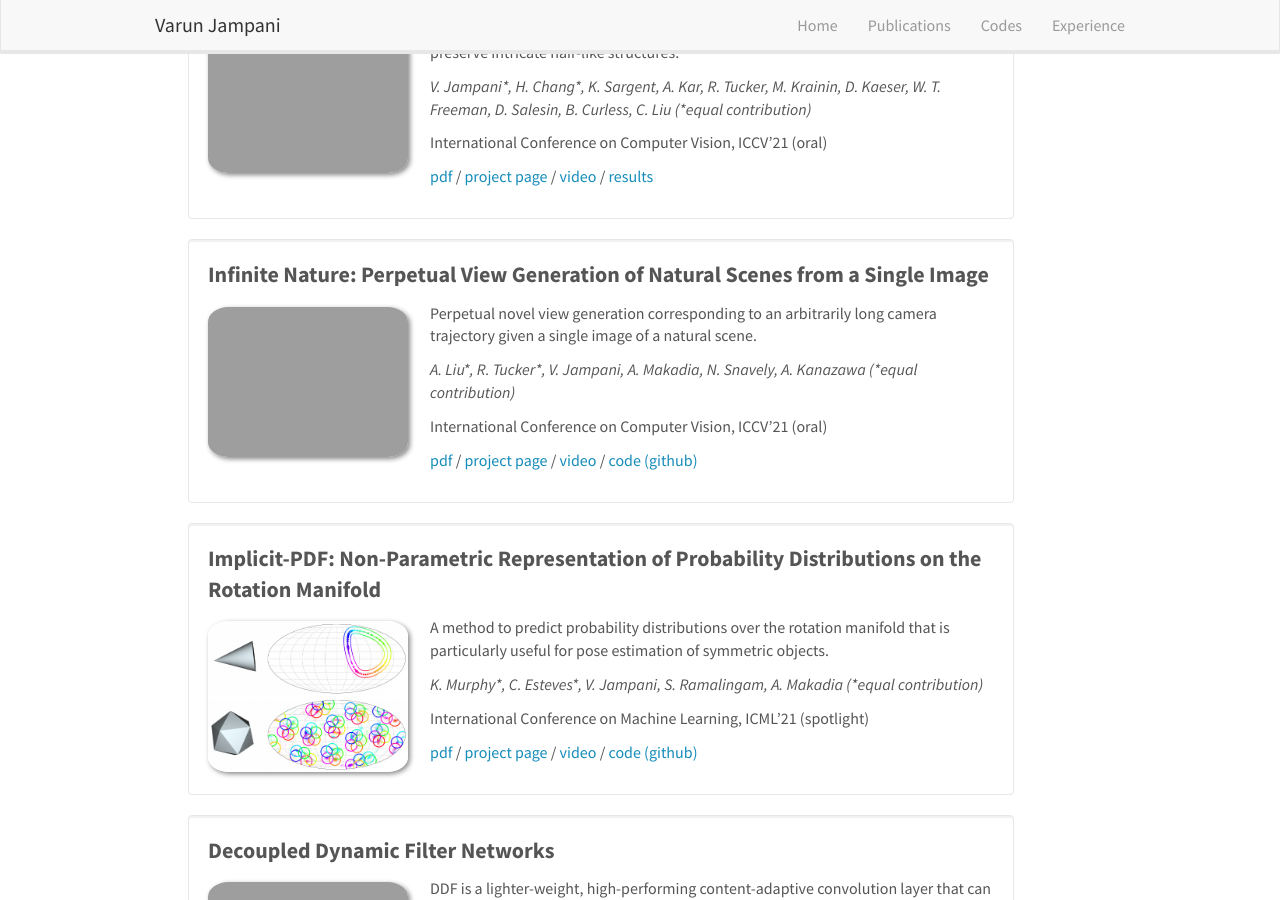
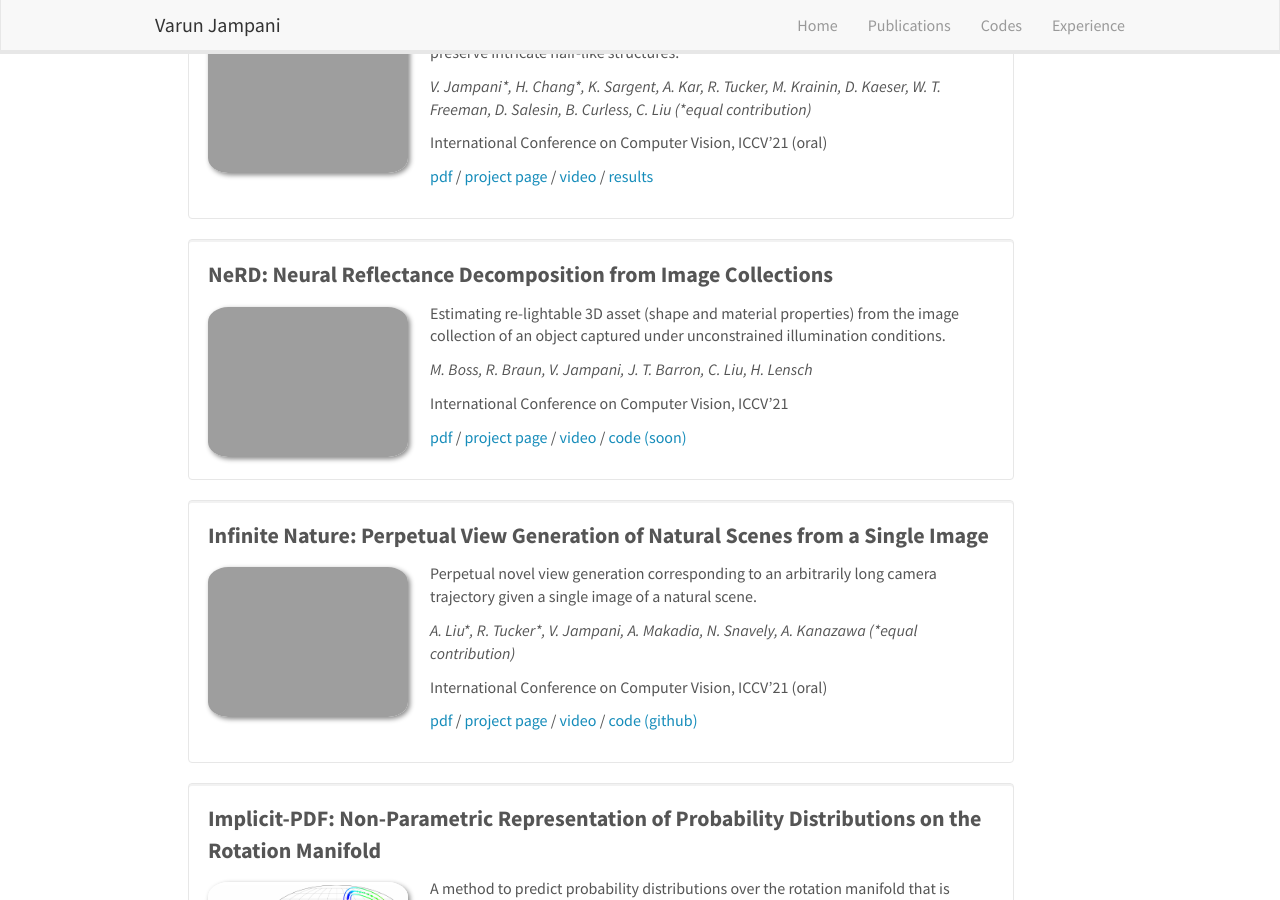
Before and after one commit to varunjampani/varunjampani.github.io, a Jekyll site: the page built from _pages/home.md, in a window 1280 px wide and 900 px high, scrolled down 1069 px. Built offline with Jekyll 4.4.1, drawn with Linux system fonts in a browser that asks for light colours; nearby versions of some CDN libraries.

Commit message:
Update publist.yml

```diff
--- a/_data/publist.yml
+++ b/_data/publist.yml
@@ -16,6 +16,25 @@
   link4:
     url: https://varunjampani.github.io/slide_visual_results.html
     display: results
+
+- title: NeRD&#58; Neural Reflectance Decomposition from Image Collections
+  image: nerd_teaser.gif
+  description: Estimating re-lightable 3D asset (shape and material properties) from the image collection of an object captured under unconstrained illumination conditions.
+  authors: M. Boss, R. Braun, V. Jampani, J. T. Barron,	C. Liu,	H. Lensch
+  venue: International Conference on Computer Vision, ICCV'21
+  number_link: 4
+  link1:
+    url: https://arxiv.org/pdf/2012.03918.pdf
+    display: pdf
+  link2:
+    url: https://markboss.me/publication/2021-nerd/
+    display: project page
+  link3:
+    url: https://www.youtube.com/watch?v=JL-qMTXw9VU
+    display: video
+  link4:
+    url: https://github.com/cgtuebingen/NeRD-Neural-Reflectance-Decomposition
+    display: code (soon)
 
 - title: Infinite Nature&#58; Perpetual View Generation of Natural Scenes from a Single Image
   image: infnature_teaser.gif
```
